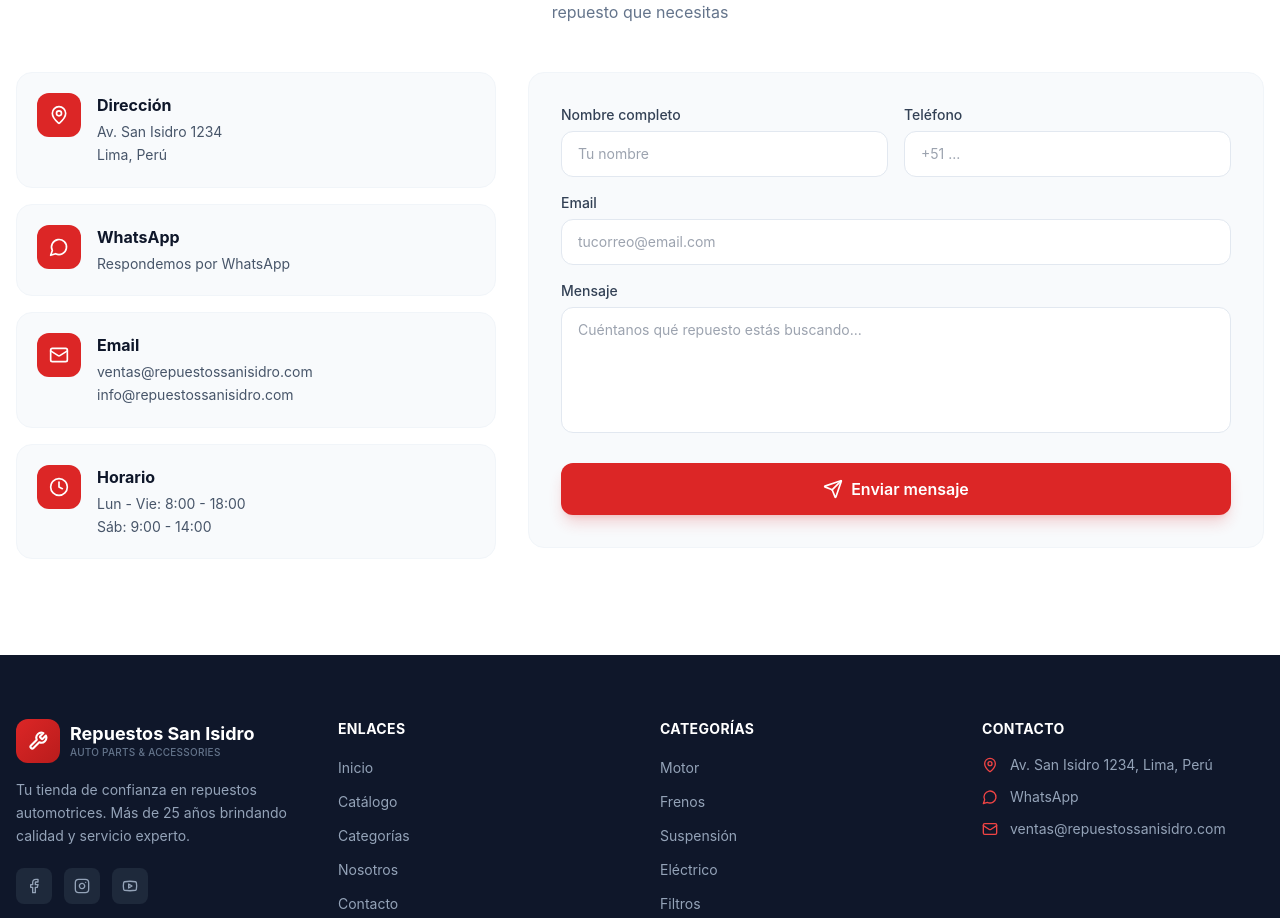
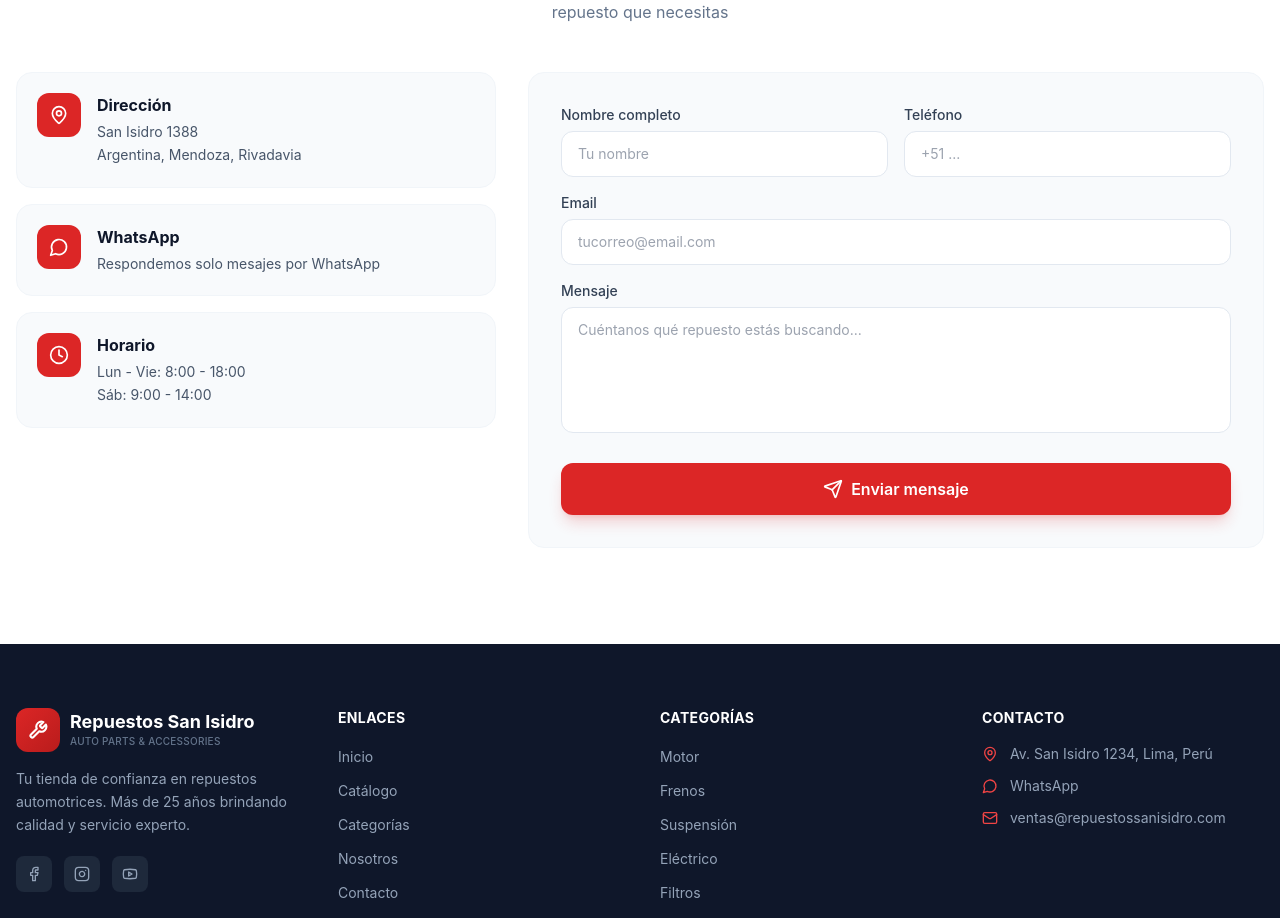
Before and after one commit to themortamc/WebDevelop-RSI, a React (Vite) app: page / in a window 1280 px wide. Shown: the part 3328-4246 px from the top of the page. Built offline with nearby package versions, Linux system fonts and the light colour scheme; no server answers; the database is empty.

Commit message:
datos de contacto

```diff
--- a/src/components/Contact.tsx
+++ b/src/components/Contact.tsx
@@ -11,7 +11,7 @@ export default function Contact() {
     setSubmitted(true);
     setTimeout(() => {
       setSubmitted(false);
-      setForm({ name: '', email: '', phone: '', message: '' });
+      setForm({ name: '', phone: '', message: '' });
     }, 3000);
   };
 
@@ -19,18 +19,13 @@ export default function Contact() {
     {
       icon: MapPin,
       title: 'Dirección',
-      lines: ['Av. San Isidro 1234', 'Lima, Perú'],
+      lines: ['San Isidro 1388', 'Argentina, Mendoza, Rivadavia'],
     },
     {
       icon: MessageCircle,
       title: 'WhatsApp',
-      lines: ['Respondemos por WhatsApp'],
+      lines: ['Respondemos solo mesajes por WhatsApp'],
       href: `https://wa.me/${WHATSAPP_NUMBER}`,
-    },
-    {
-      icon: Mail,
-      title: 'Email',
-      lines: ['ventas@repuestossanisidro.com', 'info@repuestossanisidro.com'],
     },
     {
       icon: Clock,
```
